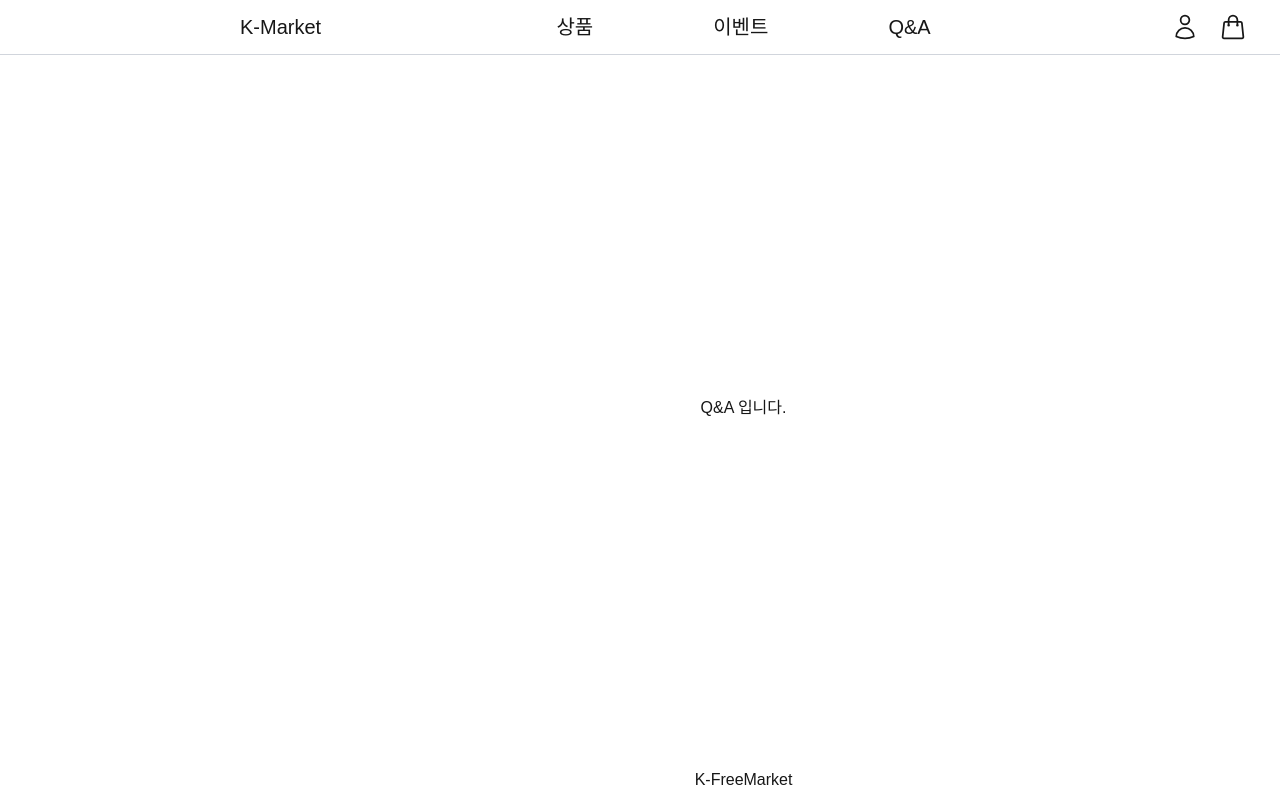
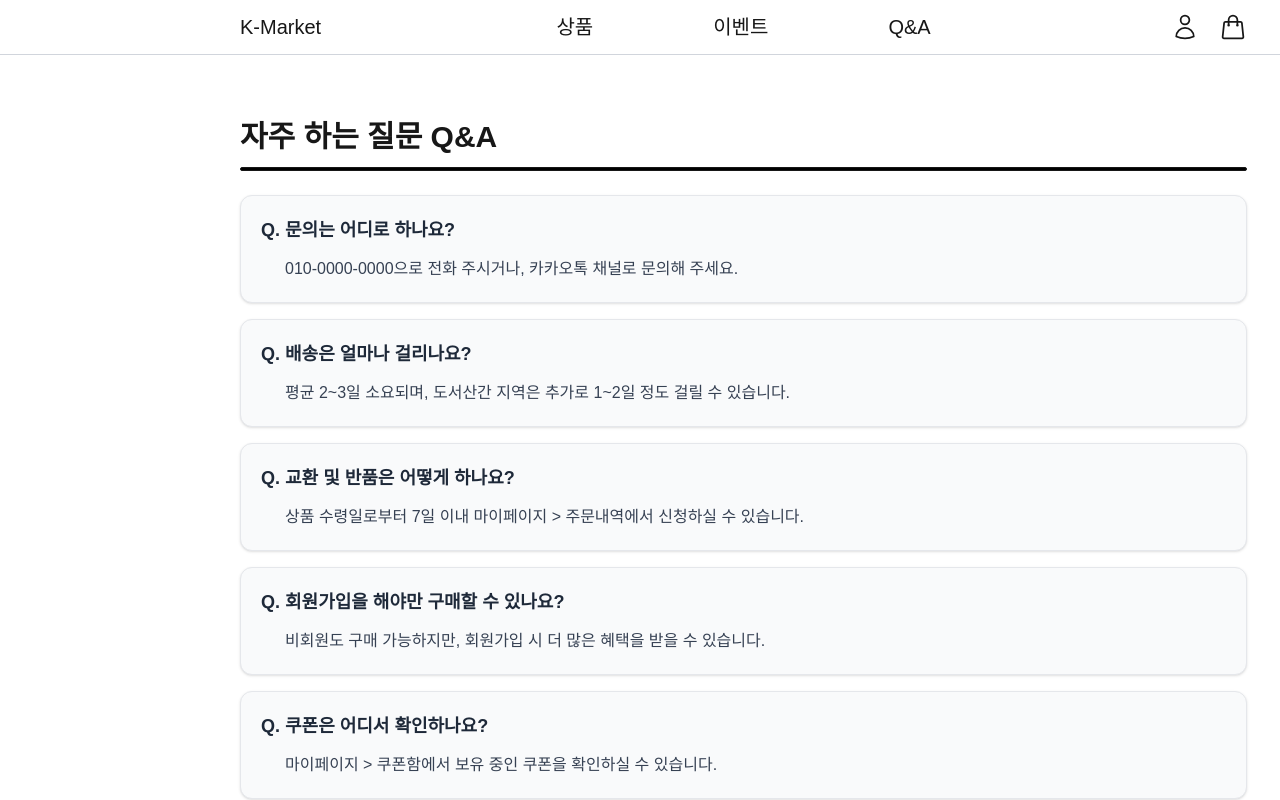
Before and after one commit to K-FreeMarket/K-FreeMarket-Web, a Next.js app: page /question in a window 1280 px wide. Shown: the top 800 px of the page. Built offline with nearby package versions, Linux system fonts and the light colour scheme.

Commit message:
Feat: add Qna page

```diff
--- a/src/app/question/page.tsx
+++ b/src/app/question/page.tsx
@@ -1,7 +1,9 @@
+import QnaList from '@/components/qna/QnaList'
+
 export default function QuestionPage() {
   return (
-    <main className='flex w-full flex-col items-center justify-center'>
-      <span>Q&A 입니다.</span>
+    <main className='row-start-2 flex h-full w-full flex-col gap-[32px] px-60 pb-20'>
+      <QnaList />
     </main>
   )
 }
--- /dev/null
+++ b/src/components/qna/QnaItem.tsx
@@ -0,0 +1,12 @@
+export default function QnaItem({ question, answer }: { question: string; answer: string }) {
+  return (
+    <div className='rounded-xl border border-gray-200 bg-gray-50 p-5 shadow-sm transition-shadow duration-200 hover:shadow-md'>
+      <div className='mb-3 flex items-start gap-2'>
+        <p className='text-lg font-semibold text-gray-800'>Q. {question}</p>
+      </div>
+      <div className='flex items-start gap-2 pl-6'>
+        <p className='leading-relaxed text-gray-700'>{answer}</p>
+      </div>
+    </div>
+  )
+}
--- /dev/null
+++ b/src/components/qna/QnaList.tsx
@@ -0,0 +1,37 @@
+import QnaItem from '@/components/qna/QnaItem'
+
+export default function QnaList() {
+  const qnaData = [
+    {
+      question: '문의는 어디로 하나요?',
+      answer: '010-0000-0000으로 전화 주시거나, 카카오톡 채널로 문의해 주세요.',
+    },
+    {
+      question: '배송은 얼마나 걸리나요?',
+      answer: '평균 2~3일 소요되며, 도서산간 지역은 추가로 1~2일 정도 걸릴 수 있습니다.',
+    },
+    {
+      question: '교환 및 반품은 어떻게 하나요?',
+      answer: '상품 수령일로부터 7일 이내 마이페이지 > 주문내역에서 신청하실 수 있습니다.',
+    },
+    {
+      question: '회원가입을 해야만 구매할 수 있나요?',
+      answer: '비회원도 구매 가능하지만, 회원가입 시 더 많은 혜택을 받을 수 있습니다.',
+    },
+    {
+      question: '쿠폰은 어디서 확인하나요?',
+      answer: '마이페이지 > 쿠폰함에서 보유 중인 쿠폰을 확인하실 수 있습니다.',
+    },
+  ]
+  return (
+    <div className='w-full'>
+      <h2 className='w-full text-start text-3xl font-bold'>자주 하는 질문 Q&A</h2>
+      <hr className='mt-3 h-1 rounded-md border bg-black' />
+      <div className='mt-6 flex flex-col gap-4'>
+        {qnaData.map((item, idx) => (
+          <QnaItem key={idx} question={item.question} answer={item.answer} />
+        ))}
+      </div>
+    </div>
+  )
+}
```
